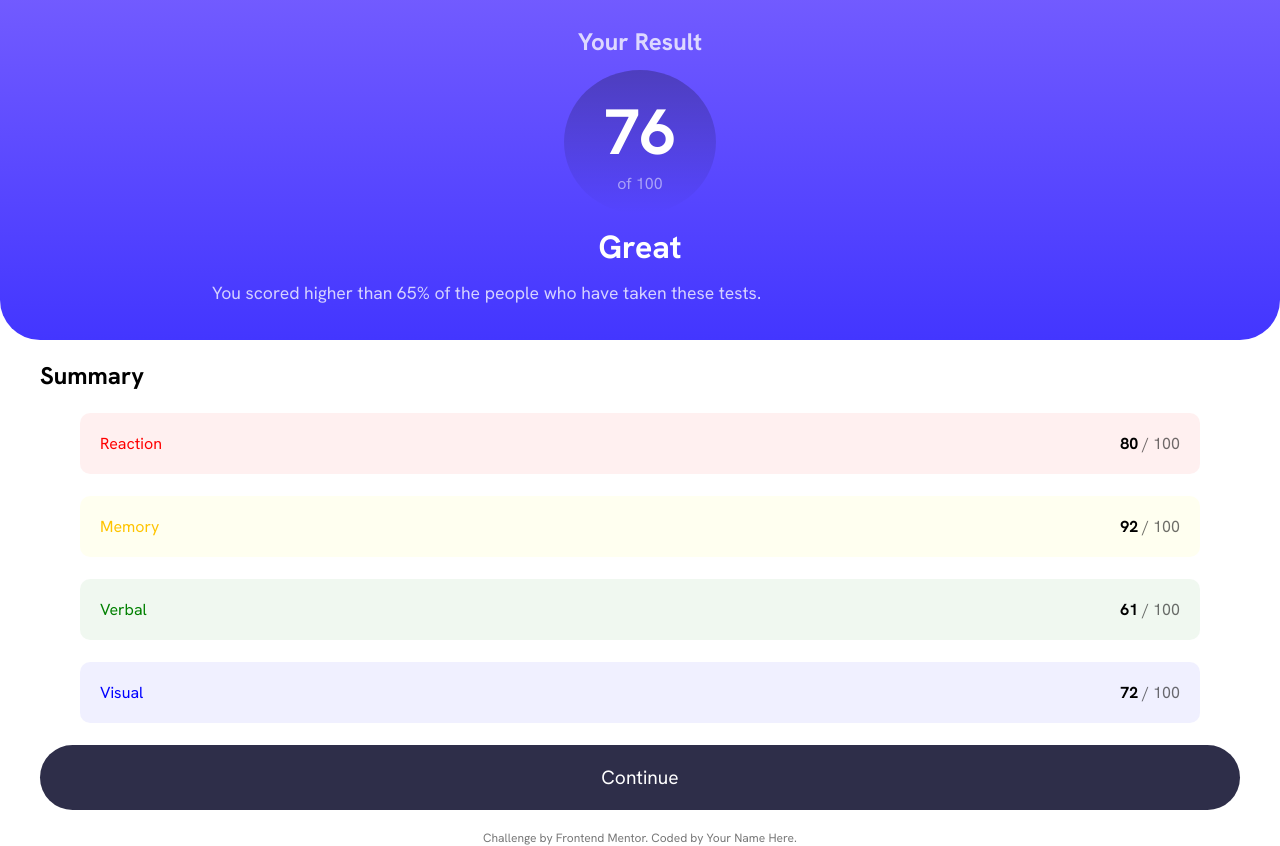
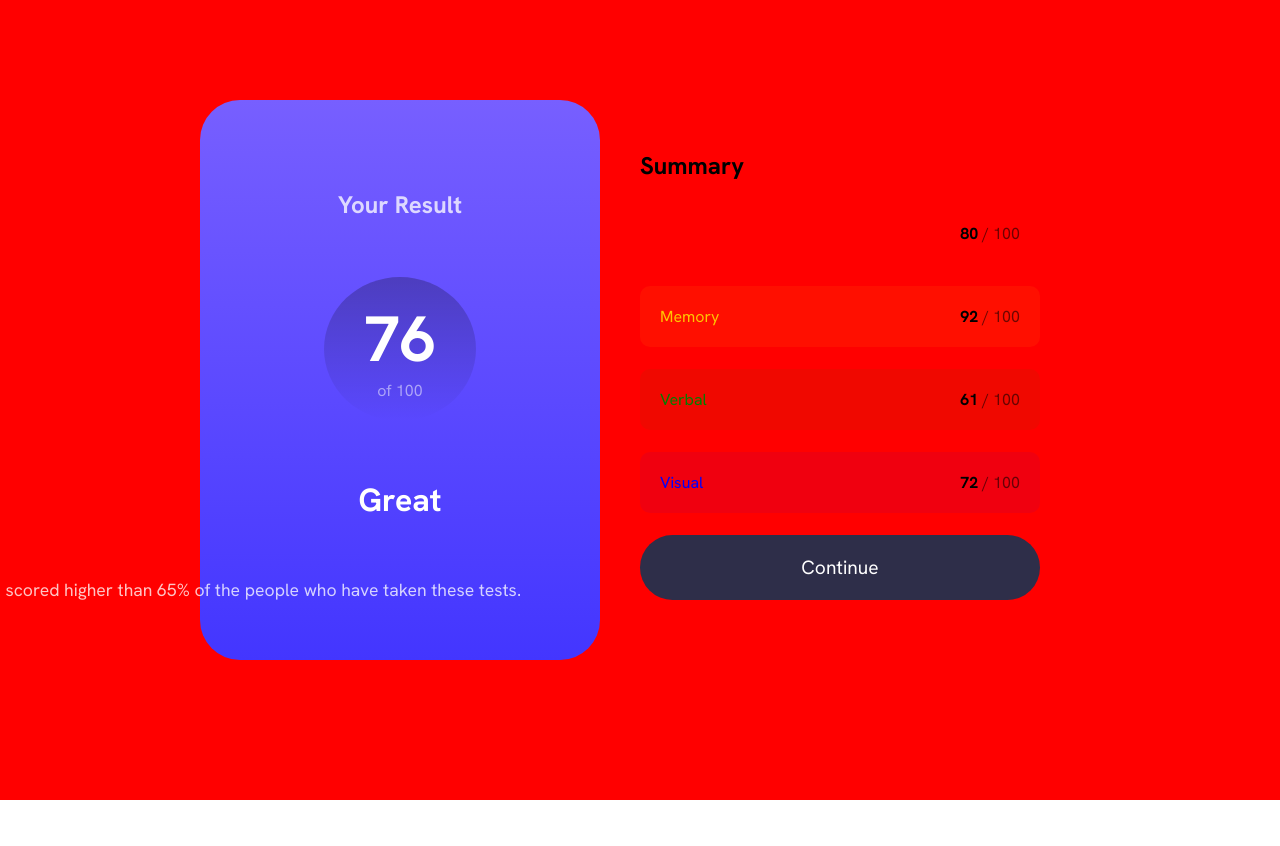
Before and after one commit to kinhoown/projeto-saude, a plain HTML site: page index.html in a window 1280 px wide. After the commit the page ends 800 px from the top, so only its background shows below. Drawn offline with Linux system fonts and the light colour scheme.

Commit message:
vamo bora
em andamento

```diff
--- a/estilos/style.css
+++ b/estilos/style.css
@@ -33,7 +33,7 @@
 }
 
 body{
-    height: 100vh;
+    background-color: white;
 }
 
 .avo{
@@ -165,10 +165,6 @@ strong{
     font-size: 1.2em;
 }
 
-footer{
-    color: rgba(0, 0, 0, 0.534);
-    font-size: 12px;
-
-    display: flex;
-    justify-content: center;
+.filho26:hover{
+    background-image: linear-gradient(rgb(119, 95, 255) , rgb(67, 54, 255));
 }
--- /dev/null
+++ b/estilos/telas.css
@@ -0,0 +1,21 @@
+@charset "UTF-8";
+
+@media screen and (min-width: 768px) {
+    .avo{
+        background-color: red;
+        flex-direction: row;
+        justify-content: center;
+        align-items: center;
+        height: 100vh;
+    }
+
+    .pai1{
+        height: 500px;
+        width: 400px;
+    }
+
+    .pai2{
+        height: 500px;
+        width: 400px;
+    }
+}
--- a/index.html
+++ b/index.html
@@ -6,10 +6,9 @@
     <title>Saude-cel</title>
     <link rel="shortcut icon" href="imagens/favicon-32x32.png" type="image/x-icon">
     <link rel="stylesheet" href="estilos/style.css">
+    <link rel="stylesheet" href="estilos/telas.css">
 </head>
 <body>
-    <header></header>
-
     <main class="avo">
         <section class="pai1">
             <h1 class="filho11">Your Result</h1>
@@ -26,9 +25,5 @@
             <button class="filho26">Continue</button>
             </section>
     </main>
-
-    <footer>
-        Challenge by Frontend Mentor. Coded by Your Name Here.
-    </footer>
 </body>
 </html>
```
